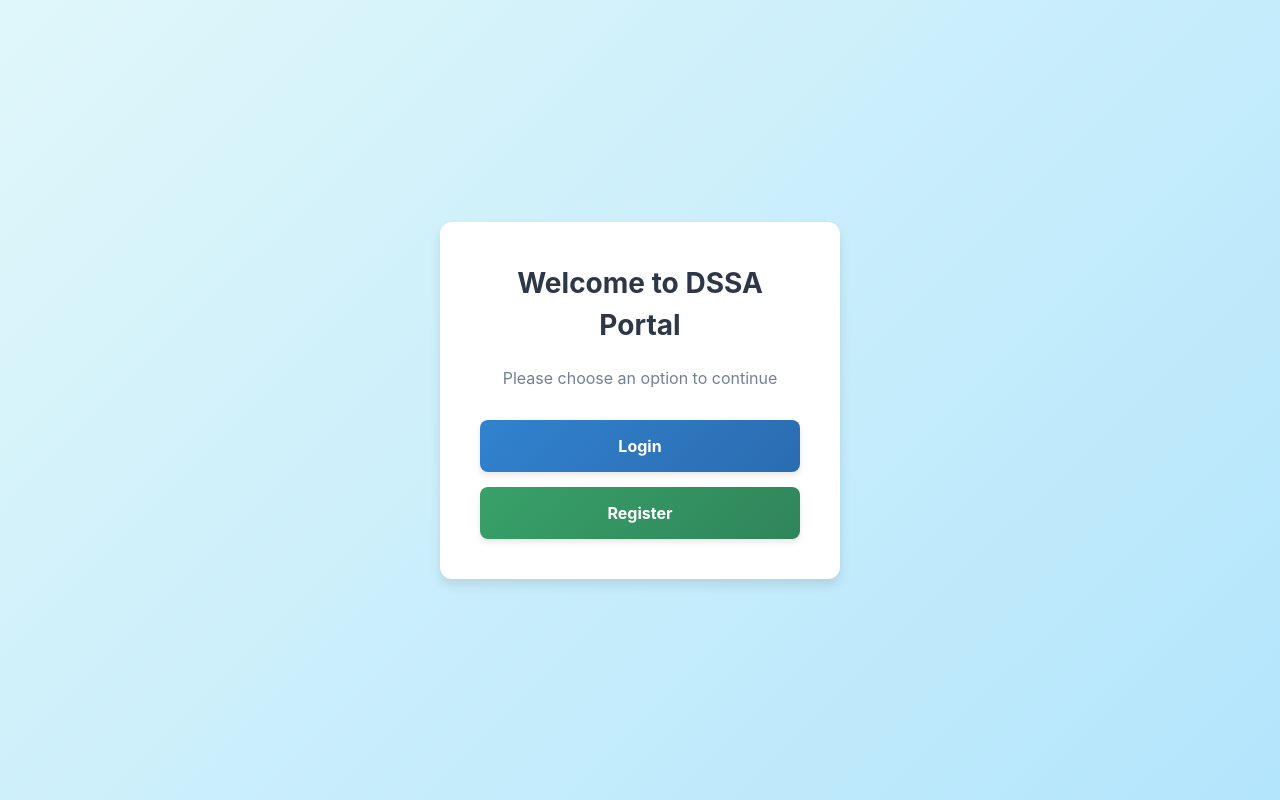
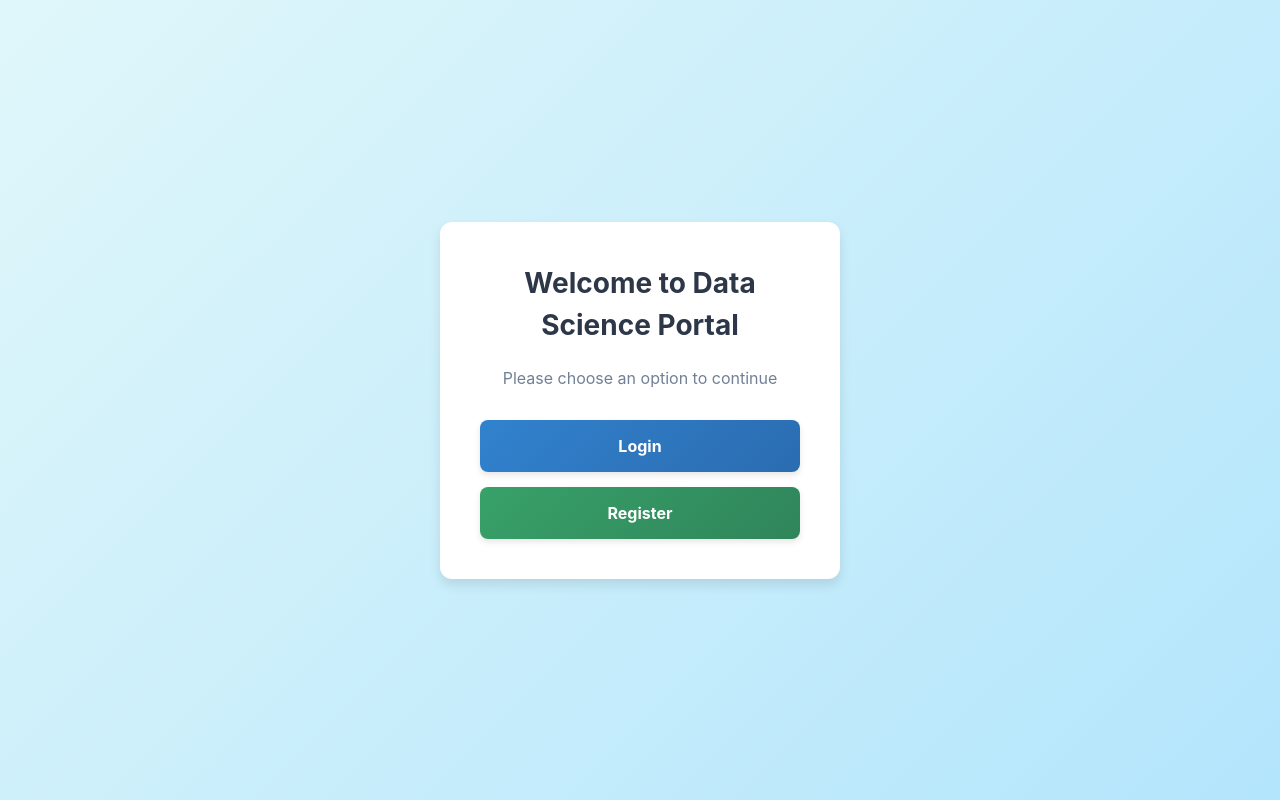
Before and after one commit to shreyas564/dssa-portal-frontend, a React (Create React App) app: page / in a window 1280 px wide. Built offline with nearby package versions, Linux system fonts and the light colour scheme.

Commit message:
Update App.js

```diff
--- a/src/App.js
+++ b/src/App.js
@@ -54,7 +54,7 @@ function App() {
           ) : (
             <div className="landing-container">
               <div className="landing-card">
-                <h1>Welcome to DSSA Portal</h1>
+                <h1>Welcome to Data Science Portal</h1>
                 <p>Please choose an option to continue</p>
                 <div className="landing-buttons">
                   <Link to="/login">
```
